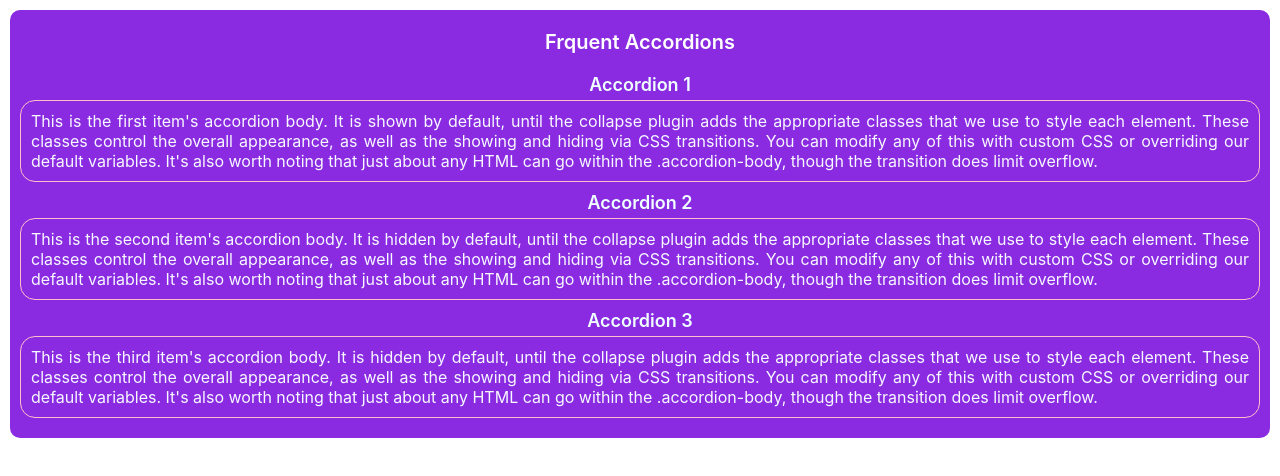
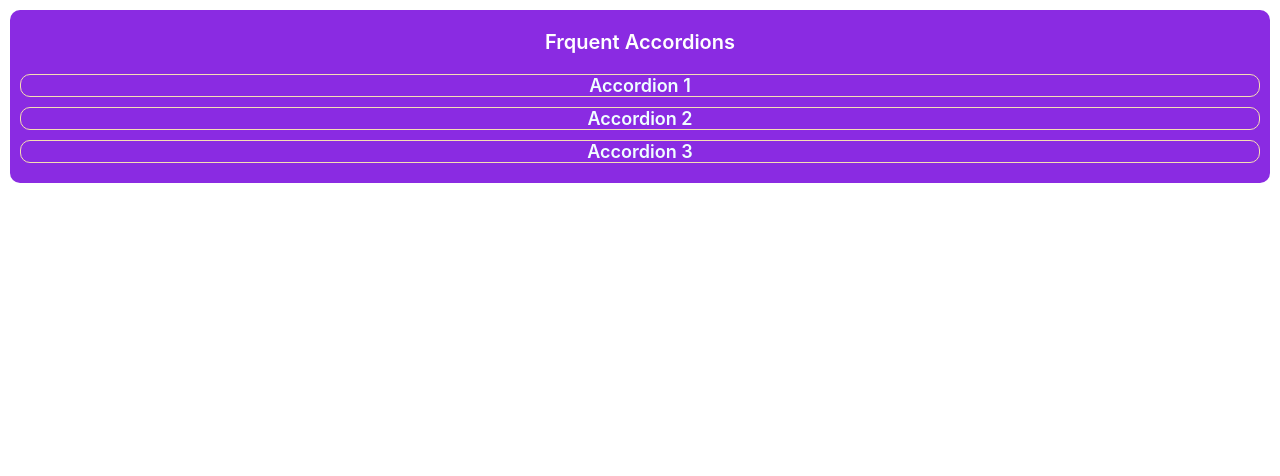
Before and after one commit to officialbidisha/AccordionUsingReact, a React (Create React App) app: page / in a window 1280 px wide. Shown: the top 476 px of the page. Built offline with nearby package versions, Linux system fonts and the light colour scheme.

Commit message:
Performance Optimisation

```diff
--- a/src/components/Accordion.css
+++ b/src/components/Accordion.css
@@ -3,10 +3,6 @@
     background-color: blueviolet;
     border-radius: 10px;
     margin: 10px;
-}
-
-.accordion-body.closed{
-        display: none;
 }
 
 .title{
@@ -23,8 +19,11 @@
     color: azure;
     font-size: 18px;
     font-weight: 600;
+    cursor: pointer;
+    border:1px solid wheat;
+    border-radius: 10px;
 }
-.accordion-body.open{
+.accordion-body{
     margin: 5px 0;
     color: ghostwhite;
     border: 1px solid pink;
--- a/src/components/Accordion.js
+++ b/src/components/Accordion.js
@@ -50,15 +50,16 @@ Accordion.Header = function AccordionHeader({ children, ...restProps })  {
 };
 
 Accordion.Body = function AccordionBody({ children, ...restProps }) {
+
     const { toggleShow } = useContext(AccordionContext);
-    return (
+    return !toggleShow &&
       <div
-        className={`accordion-body ${toggleShow? 'open': 'closed'}`}
+        className="accordion-body"
         {...restProps}
       >
         {children}
       </div>
-    );
+    ;
   };
 
 export default Accordion;
```
